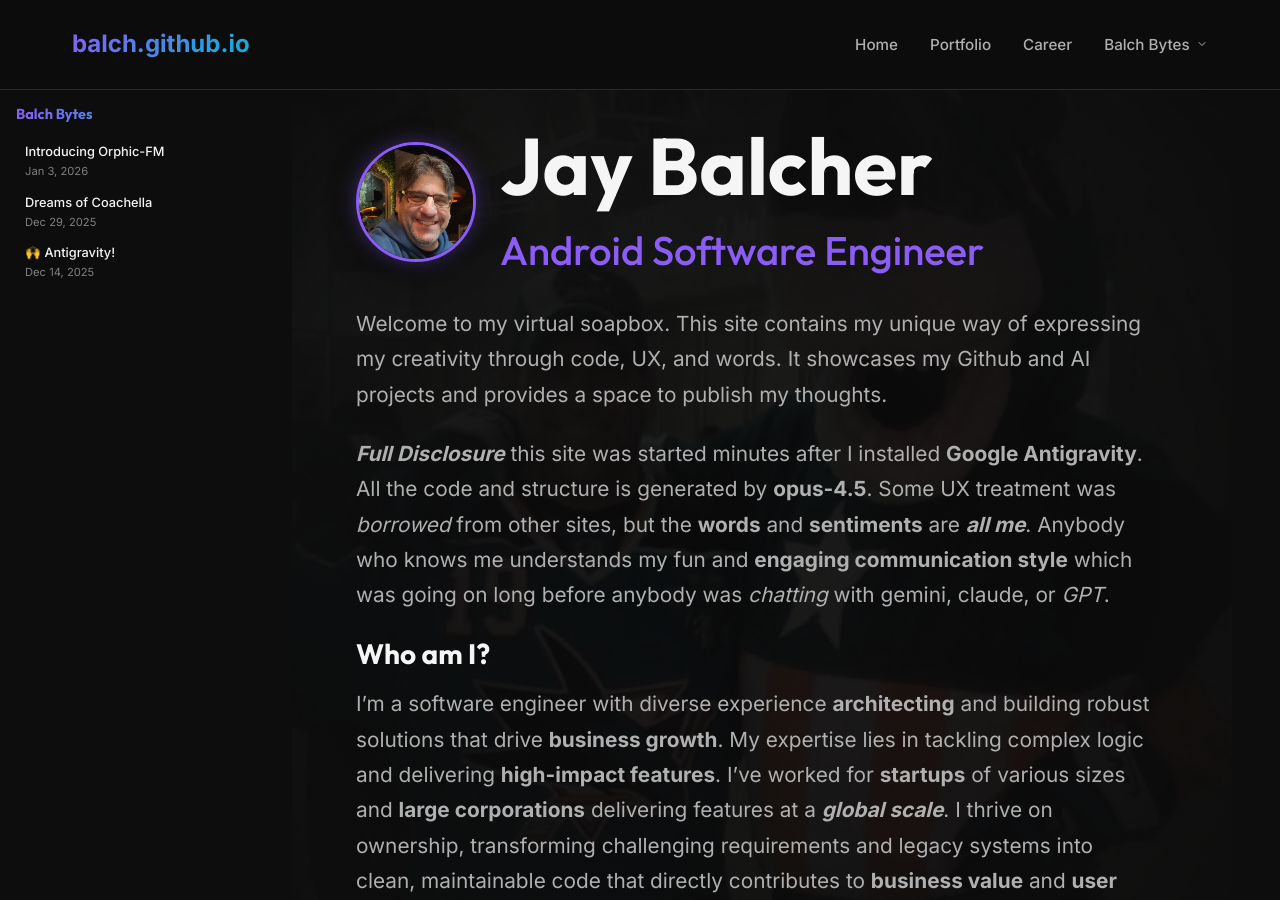
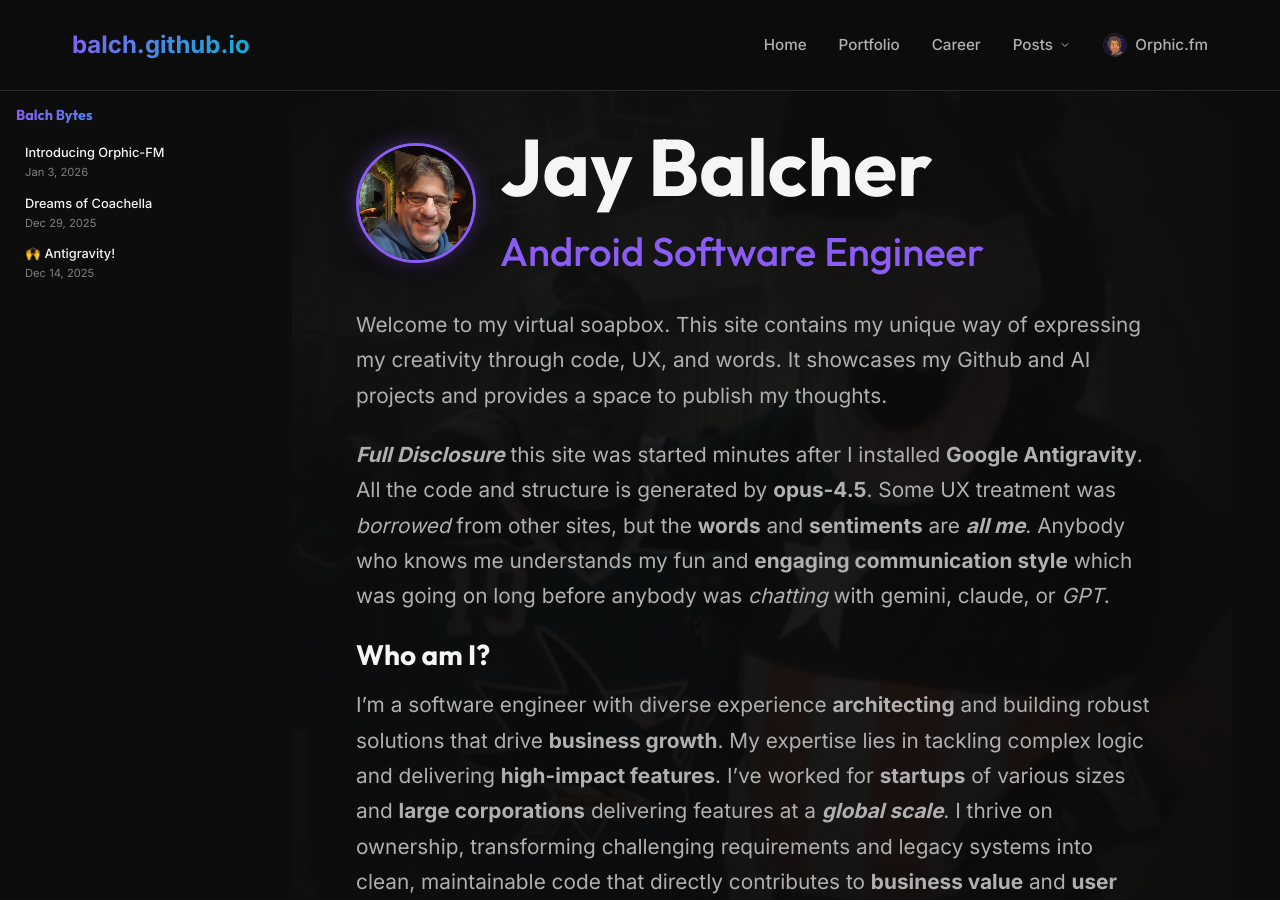
Before and after one commit to balch/balch.github.io, a Jekyll site: the page built from index.md, in a window 1280 px wide and 900 px high. Built offline with Jekyll 4.4.1, drawn with Linux system fonts in a browser that asks for light colours.

Commit message:
feat: add external link for Orphic.fm to navigation and improve nav styling with icons and alignment adjustments

```diff
--- a/_config.yaml
+++ b/_config.yaml
@@ -11,9 +11,12 @@ navigation:
     url: /#portfolio
   - title: Career
     url: /#career
-  - title: Balch Bytes
+  - title: Posts
     expandable: true
     children: posts
+  - title: Orphic.fm
+    url: https://orphic.fm
+    image: /assets/images/posts/2026-01-03-hello-orpheus-fm/orpheus_avatar_small.webp
 social:
   github: balch
   linkedin: balch
--- a/_layouts/default.html
+++ b/_layouts/default.html
@@ -91,7 +91,14 @@
             </ul>
           </li>
           {% else %}
-          <li><a href="{{ item.url | relative_url }}">{{ item.title }}</a></li>
+          <li>
+            <a href="{{ item.url | relative_url }}">
+              {% if item.image %}
+              <img src="{{ item.image | relative_url }}" alt="" class="nav-icon">
+              {% endif %}
+              {{ item.title }}
+            </a>
+          </li>
           {% endif %}
           {% endfor %}
         </ul>
--- a/assets/css/main.css
+++ b/assets/css/main.css
@@ -136,6 +136,8 @@ nav {
     font-size: 0.95rem;
     position: relative;
     padding: 0.5rem 0;
+    display: flex;
+    align-items: center;
 }
 
 .nav-links a::after {
@@ -155,6 +157,15 @@ nav {
 
 .nav-links a:hover::after {
     width: 100%;
+}
+
+.nav-icon {
+    width: 24px;
+    height: 24px;
+    border-radius: 50%;
+    vertical-align: middle;
+    margin-right: 8px;
+    border: 1px solid var(--border-color);
 }
 
 /* Mobile Navigation Toggle - Hidden on Desktop */
@@ -2128,9 +2139,9 @@ html {
     }
 
     .nav-links.open {
-        max-height: 400px;
+        max-height: 450px;
         opacity: 1;
-        padding: 1rem 2rem 1.5rem;
+        padding: 0.5rem 2rem 1.5rem;
     }
 
     /* Staggered item animations */
@@ -2177,8 +2188,9 @@ html {
 
     .nav-links a {
         font-size: 1.1rem;
-        padding: 0.85rem 0;
-        display: block;
+        padding: 0.65rem 0;
+        display: flex;
+        align-items: center;
         color: var(--text-secondary);
     }
 
@@ -2199,7 +2211,7 @@ html {
     .nav-expand-btn {
         width: 100%;
         text-align: left;
-        padding: 0.85rem 0;
+        padding: 0.65rem 0;
         font-size: 1.1rem;
         justify-content: flex-start;
     }
```
